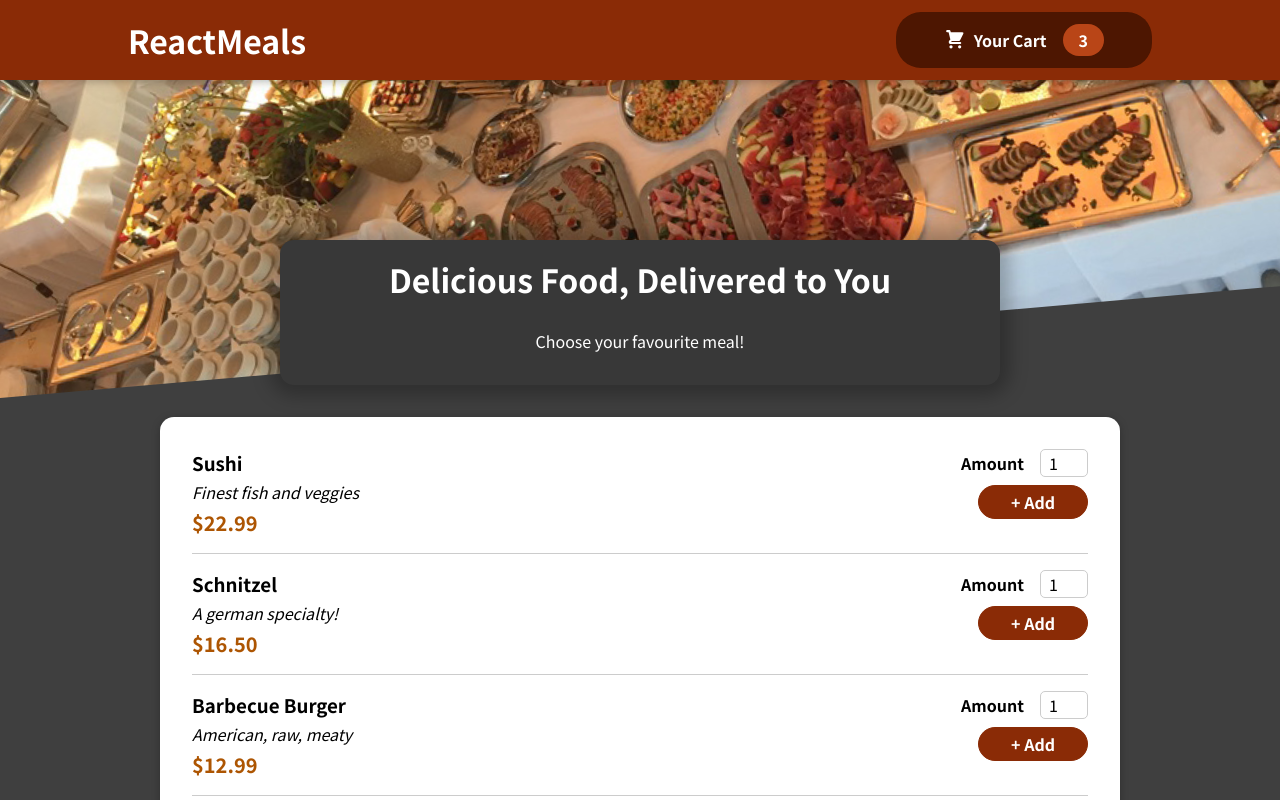
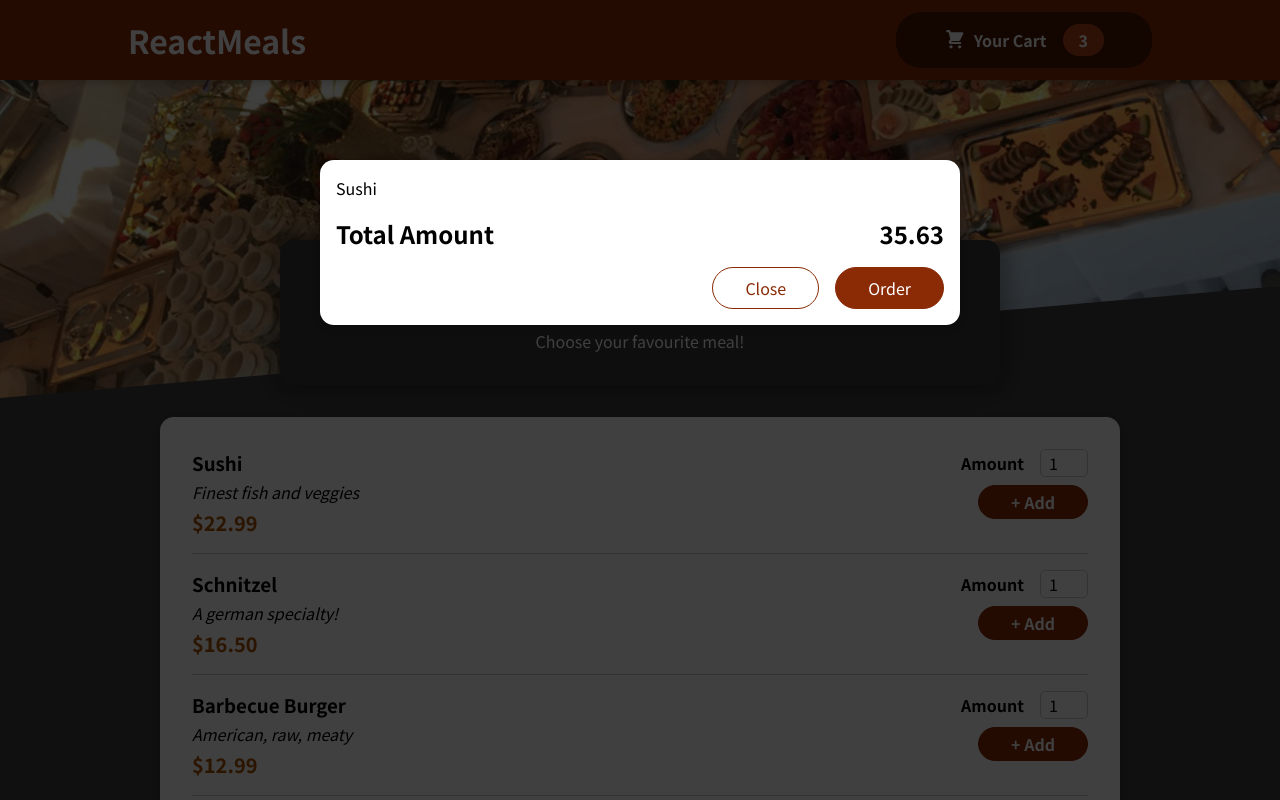
Before and after one commit to DBakalarski/food-app, a JavaScript app: page / in a window 1280 px wide. Shown: the top 800 px of the page. Built offline with nearby package versions, Linux system fonts and the light colour scheme.

Commit message:
Add cart component

```diff
--- a/public/index.html
+++ b/public/index.html
@@ -28,6 +28,7 @@
   </head>
   <body>
     <noscript>You need to enable JavaScript to run this app.</noscript>
+    <div id="overlays"></div>
     <div id="root"></div>
     <!--
       This HTML file is a template.
--- a/src/App.js
+++ b/src/App.js
@@ -1,9 +1,11 @@
 import Header from "./components/Layout/Header";
 import Meals from "./components/Meals/Meals";
+import Cart from "./components/Cart/Cart";
 
 function App() {
   return (
     <>
+      <Cart />
       <Header />
       <main>
         <Meals />
--- /dev/null
+++ b/src/components/Cart/Cart.js
@@ -0,0 +1,35 @@
+import classes from "./Cart.module.css";
+import Modal from "../UI/Modal";
+
+const Cart = (props) => {
+  const cartItems = (
+    <ul className={classes["cart-items"]}>
+      {[
+        {
+          id: "c1",
+          name: "Sushi",
+          amount: 2,
+          price: 12.99,
+        },
+      ].map((item) => (
+        <li>{item.name}</li>
+      ))}{" "}
+    </ul>
+  );
+
+  return (
+    <Modal>
+      {cartItems}
+      <div className={classes.total}>
+        <span>Total Amount</span>
+        <span>35.63</span>
+      </div>
+      <div className={classes.actions}>
+        <button className={classes["button--alt"]}>Close</button>
+        <button className={classes.button}>Order</button>
+      </div>
+    </Modal>
+  );
+};
+
+export default Cart;
--- /dev/null
+++ b/src/components/Cart/Cart.module.css
@@ -0,0 +1,46 @@
+.cart-items {
+    list-style: none;
+    margin: 0;
+    padding: 0;
+    max-height: 20rem;
+    overflow: auto;
+}
+
+.total {
+    display: flex;
+    justify-content: space-between;
+    align-items: center;
+    font-weight: bold;
+    font-size: 1.5rem;
+    margin: 1rem 0;
+}
+
+.actions {
+    text-align: right;
+}
+
+.actions button {
+    font: inherit;
+    cursor: pointer;
+    background-color: transparent;
+    border: 1px solid #8a2b06;
+    padding: 0.5rem 2rem;
+    border-radius: 25px;
+    margin-left: 1rem;
+}
+
+.actions button:hover,
+.actions button:active {
+    background-color: #5a1a01;
+    border-color: #5a1a01;
+    color: white;
+}
+
+.actions .button--alt {
+    color: #8a2b06;
+}
+
+.actions .button {
+    background-color: #8a2b06;
+    color: white;
+}
--- /dev/null
+++ b/src/components/UI/Modal.js
@@ -0,0 +1,30 @@
+import classes from "./Modal.module.css";
+import ReactDOM from "react-dom";
+
+const Backdrop = (props) => {
+  return <div className={classes.backdrop}></div>;
+};
+
+const ModalOverlay = (props) => {
+  return (
+    <div className={classes.modal}>
+      <div>{props.children}</div>
+    </div>
+  );
+};
+
+const portalElement = document.getElementById("overlays");
+
+const Modal = (props) => {
+  return (
+    <>
+      {ReactDOM.createPortal(<Backdrop />, portalElement)}
+      {ReactDOM.createPortal(
+        <ModalOverlay>{props.children}</ModalOverlay>,
+        portalElement
+      )}
+    </>
+  );
+};
+
+export default Modal;
--- /dev/null
+++ b/src/components/UI/Modal.module.css
@@ -0,0 +1,40 @@
+.backdrop {
+    position: fixed;
+    top: 0;
+    left: 0;
+    width: 100%;
+    height: 100vh;
+    z-index: 20;
+    background-color: rgba(0, 0, 0, 0.75);
+}
+
+.modal {
+    position: fixed;
+    top: 20vh;
+    left: 5%;
+    width: 90%;
+    background-color: white;
+    padding: 1rem;
+    border-radius: 14px;
+    box-shadow: 0 2px 8px rgba(0, 0, 0, 0.25);
+    z-index: 30;
+    animation: slide-down 300ms ease-out forwards;
+}
+
+@media (min-width: 768px) {
+    .modal {
+        width: 40rem;
+        left: calc(50% - 20rem);
+    }
+}
+
+@keyframes slide-down {
+    from {
+        opacity: 0;
+        transform: translateY(-3rem);
+    }
+    to {
+        opacity: 1;
+        transform: translateY(0);
+    }
+}
```
